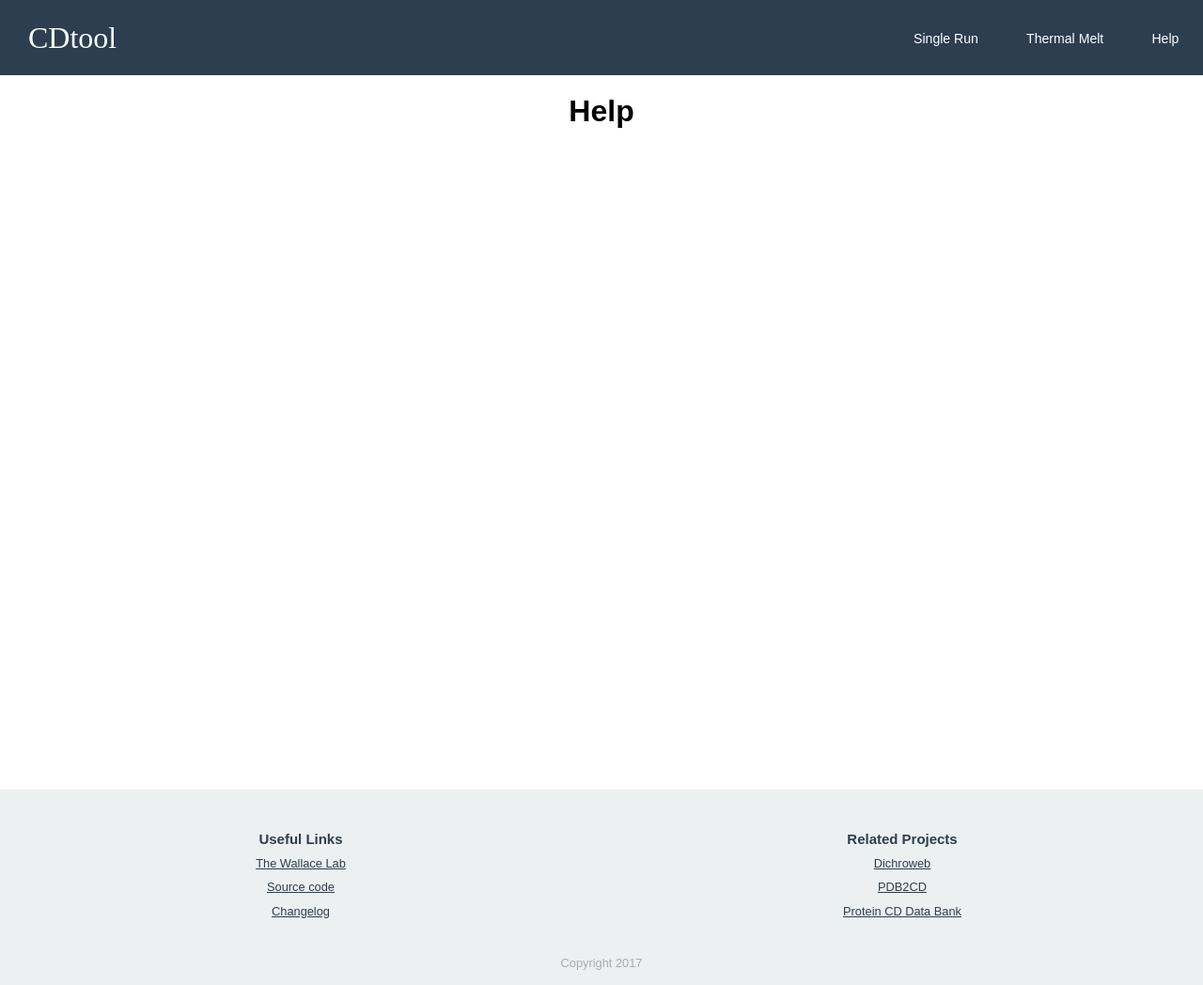
After one commit to samirelanduk/CDtool, a Django app: page /help/ in a window 1280 px wide. The commit adds this page. Shown: the whole page at 94% size. Run offline with Django 3.2, Linux system fonts and the light colour scheme; some web fonts are replaced.

Commit message:
Start help page

```diff
--- a/cdtool/templates/base.html
+++ b/cdtool/templates/base.html
@@ -21,7 +21,7 @@
   <header>
     <a href="/">CDtool</a><div id="navicon">&#9776;</div>
   </header><nav><ul><li>
-    </li><li><a href="/single/">Single Run</a></li><li>Thermal Melt</li><li>About
+  </li><li><a href="/single/">Single Run</a></li><li>Thermal Melt</li><li><a href="/help/">Help</a>
   </li></ul></nav>
 
   <main>
--- /dev/null
+++ b/home/templates/help.html
@@ -0,0 +1,7 @@
+{% extends "base.html" %}
+
+{% block title %}Help{% endblock %}
+
+{% block main %}
+  <h1>Help</h1>
+{% endblock %}
--- a/home/urls.py
+++ b/home/urls.py
@@ -2,6 +2,7 @@ from django.conf.urls import url
 from home import views
 
 urlpatterns = [
-url(r"^changelog/$", views.changelog_page, name="changelog_page"),
+ url(r"^help/$", views.help_page, name="help_page"),
+ url(r"^changelog/$", views.changelog_page, name="changelog_page"),
  url(r"^$", views.home_page, name="home_page")
 ]
--- a/home/views.py
+++ b/home/views.py
@@ -5,5 +5,9 @@ def home_page(request):
     return render(request, "home.html")
 
 
+def help_page(request):
+    return render(request, "help.html")
+
+
 def changelog_page(request):
     return render(request, "changelog.html")
```
Also changed, not shown: home/tests/test_urls.py (+4 -0 lines), home/tests/test_views.py (+8 -0 lines).
